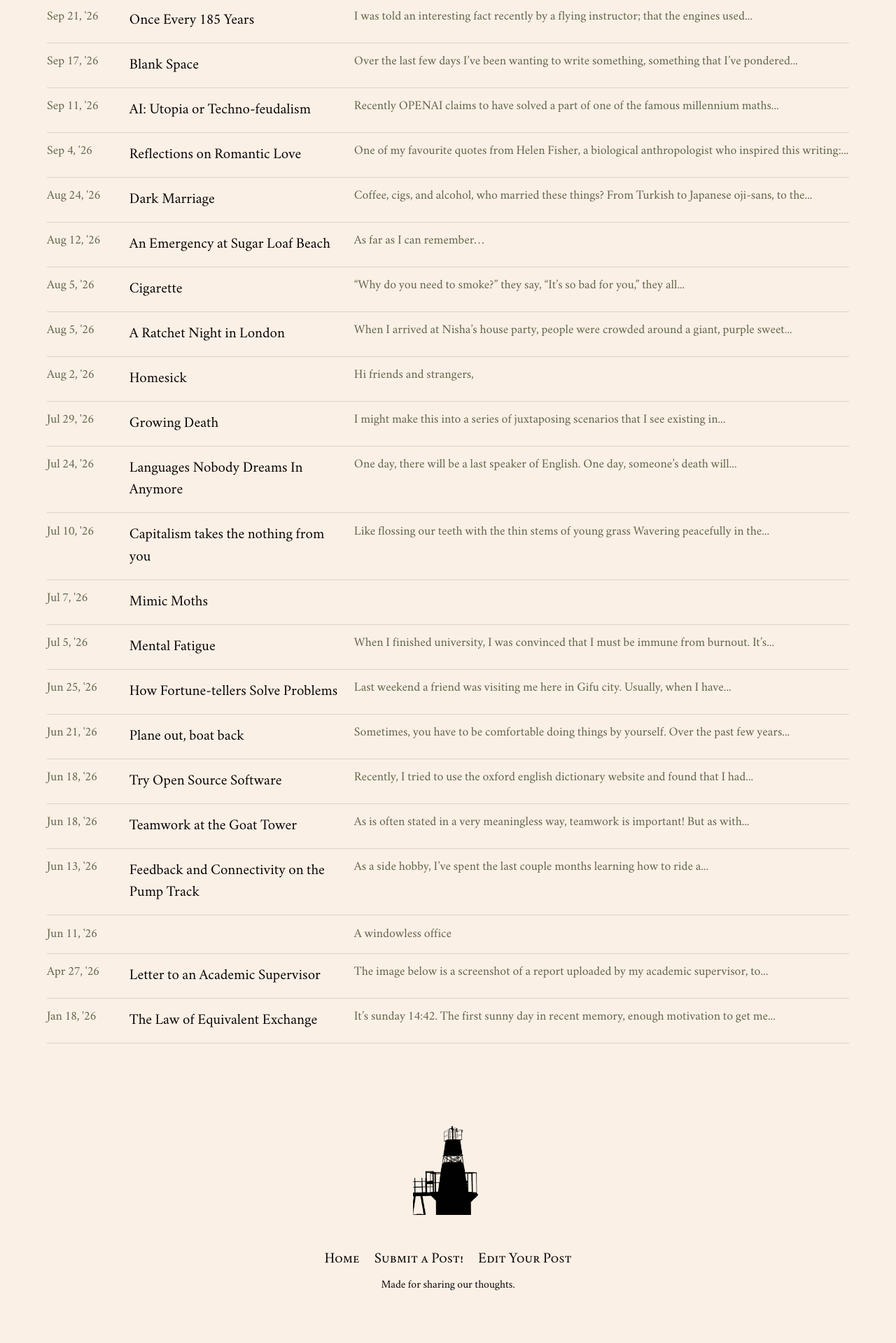
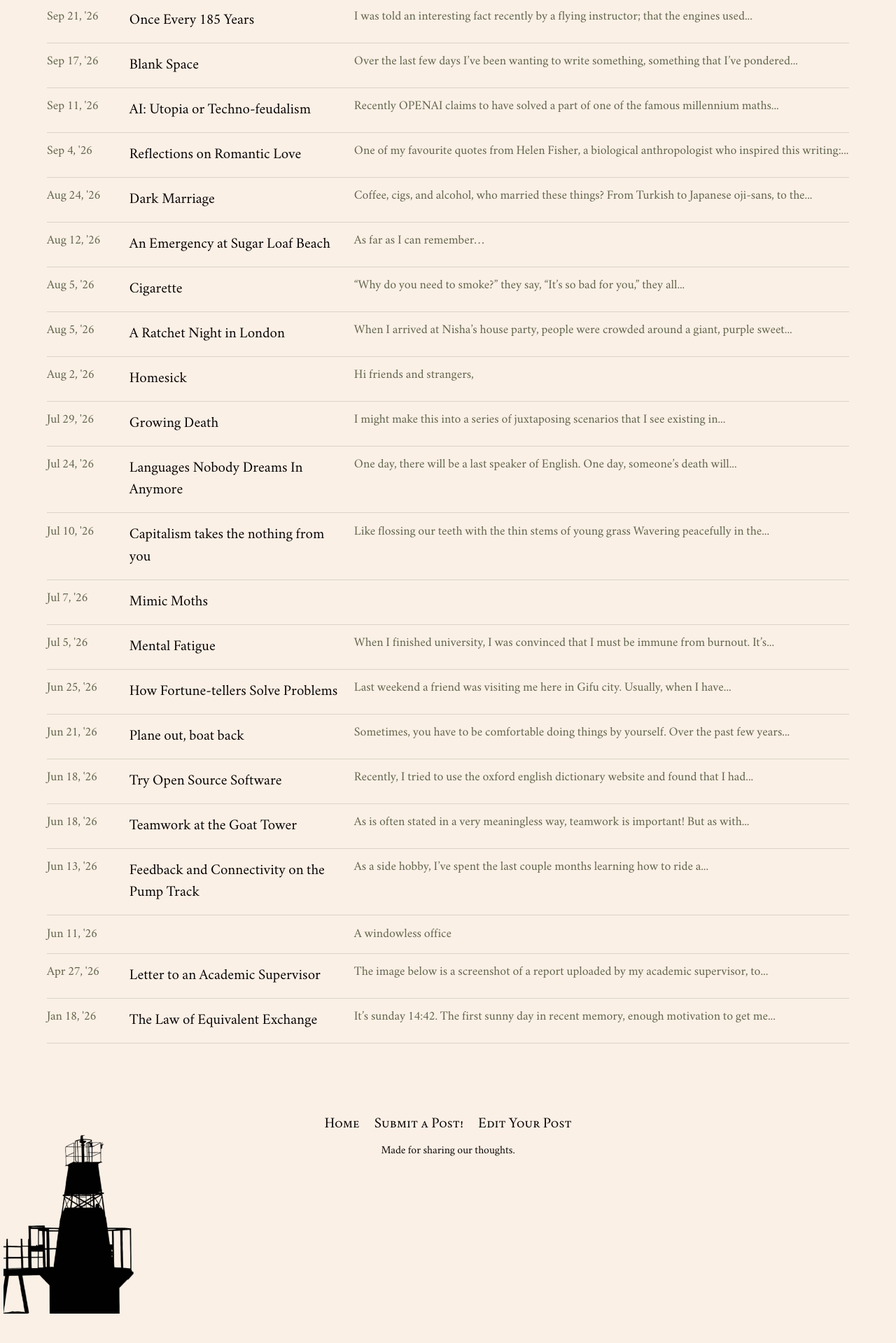
Before and after one commit to batterypointwriting/batterypointwriting.github.io, a Jekyll site: the page built from index.html, in a window 1280 px wide. Shown: the part 662-2581 px from the top of the page at 70% size. Built offline with Jekyll 4.4.1, drawn with Linux system fonts in a browser that asks for light colours; the list of posts is cut into pages by our own code; after the commit the page ends 2539 px from its top, so only the background shows below that.

Commit message:
Update _base.scss

```diff
--- a/_sass/_base.scss
+++ b/_sass/_base.scss
@@ -176,21 +176,21 @@ figcaption {
 
 .image-container {
   position: relative;
-  width: 100%;
-  margin: 20px 0;
 }
 
 .lighthouse-img {
-  display: block;
-  position: static;
-  width: 100px;
-  max-width: 100%;
+  position: absolute;
+  top: 0;
+  left: -20px;
+  width: 200px;
   height: auto;
 }
 
-@media (max-width: 600px) {
+/* Phones only */
+@media screen and (max-width: 600px) {
   .lighthouse-img {
-    width: 50px;
+    width: 80px;
+    left: -10px;
   }
 }
 
```
